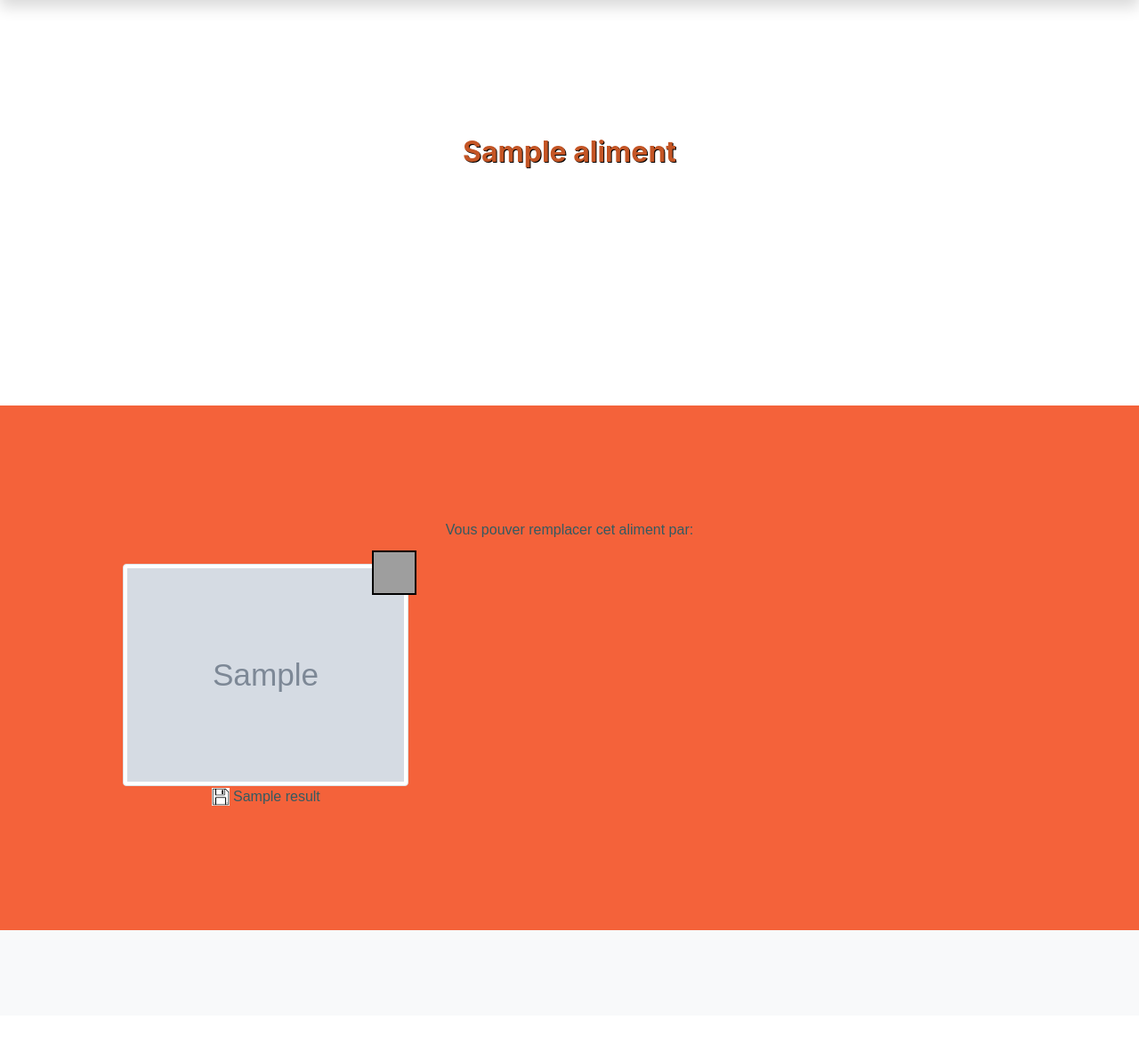
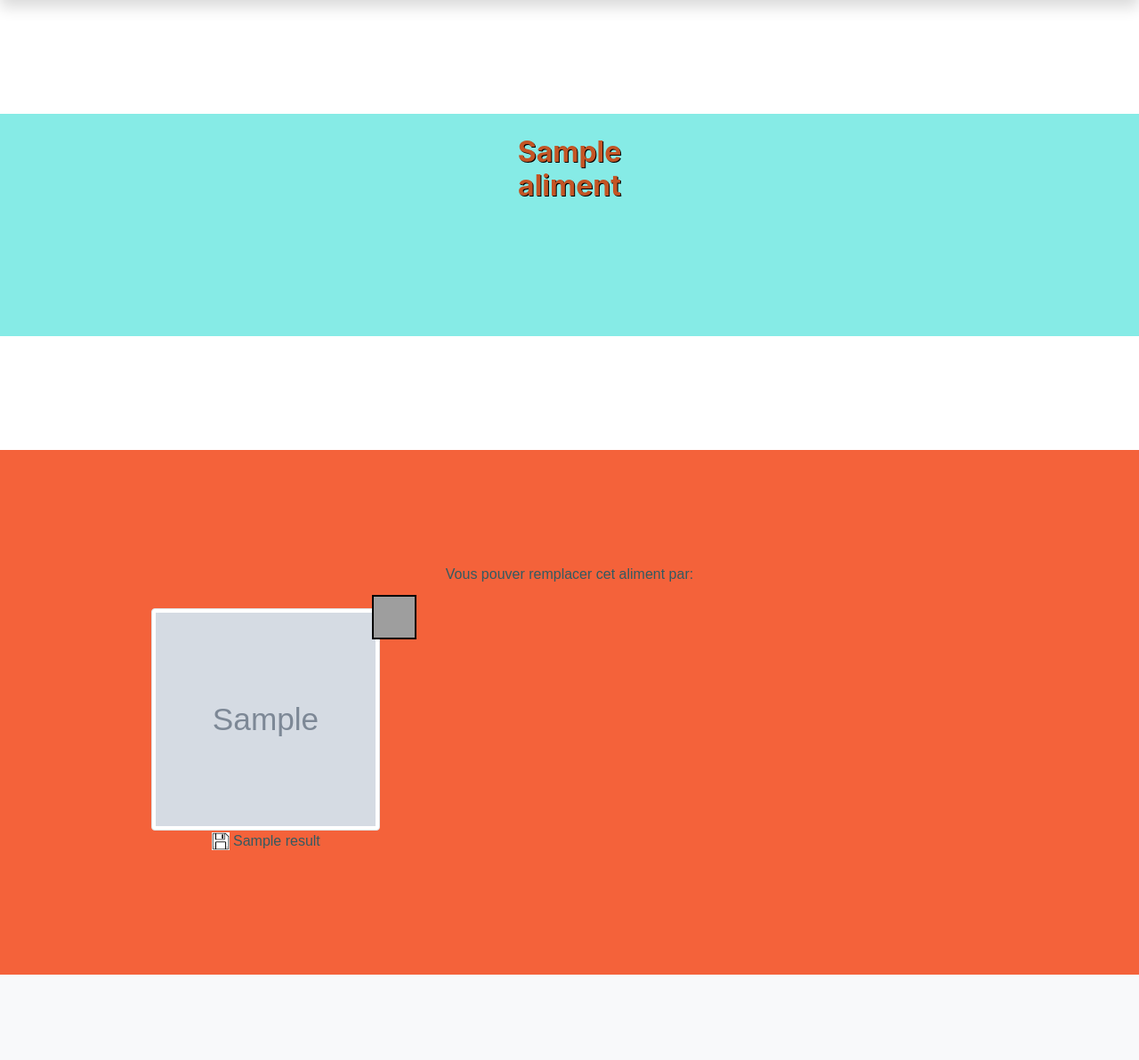
Before and after one commit to Baptiste68/P8prod, a Django app: template myfoodapp/templates/myfoodapp/search.html in a window 1280 px wide. Shown: the part 152-1344 px from the top of the page at 89% size. Before the commit the page ends 1198 px from the top, so only its background shows below. Run offline with Django 3.2, Linux system fonts and the light colour scheme; tables that the repository leaves empty hold one stand-in row (values such as "Sample post"); the template is opened without the code that fills it: values that come from a table or form of the project are taken from there, most other values are stand-ins (such as "Sample title", 1, 10 or a date in 2020); grey boxes marked "Sample" are stand-in pictures; some libraries are stand-ins or nearby versions; grey boxes are pictures that could not be loaded.

Commit message:
make it better

```diff
--- a/myfoodapp/templates/myfoodapp/search.html
+++ b/myfoodapp/templates/myfoodapp/search.html
@@ -8,8 +8,8 @@
 {% block mid2 %}
 
 <div class="row">
-    <div class="col-md-12" style="padding-left : 10%; padding-right : 10%;">
-        <div class="col-md-12" style="background-image : url({{ bkg_img }});; background-size: 100% 100%; height: 200px;">
+    <div class="col-md-12" style="padding-left : 10%; padding-right : 10%; background-color: rgb(134, 235, 230);">
+        <div class="col-md-12" style="background-image : url({{ bkg_img }}); margin-left: auto; margin-right: auto; width: 180px; height: 250px;">
             <br />
             <h2 class="text-center" style="text-shadow: black 1px 1px;"><strong>{{ aliment }}</strong></h2>
             <br />
@@ -25,7 +25,7 @@
 {% for i in my_result %}
     <div class="col-sm-4 text-center" style="padding : 10px; background-size: cover;">
         <div class='over-management'>
-            <a href='/myfoodapp/product/?product={{ i.id }}'><img src="{{ i.img_food }}" class="img-thumbnail" width="100%" style="height: 250px"></a>
+            <a href='/myfoodapp/product/?product={{ i.id }}'><img src="{{ i.img_food }}" class="img-thumbnail" width="80%" style="height: 250px; margin-left: 10%; margin-right: 10%;"></a>
             {% get_static_prefix as STATIC_PREFIX %}
             <img src="{{ STATIC_PREFIX }}img/{{ i.nutri_score_food }}.png" width="50px" height="50px" class="over-image img-circle">
             {% block saved %}
```
